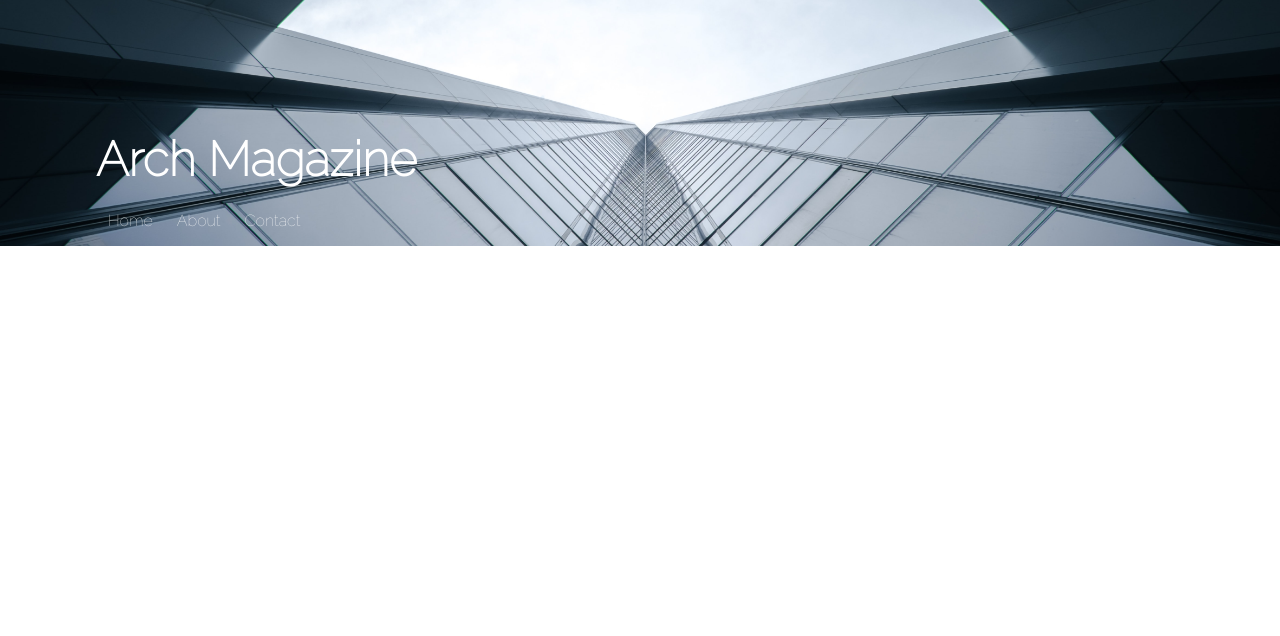
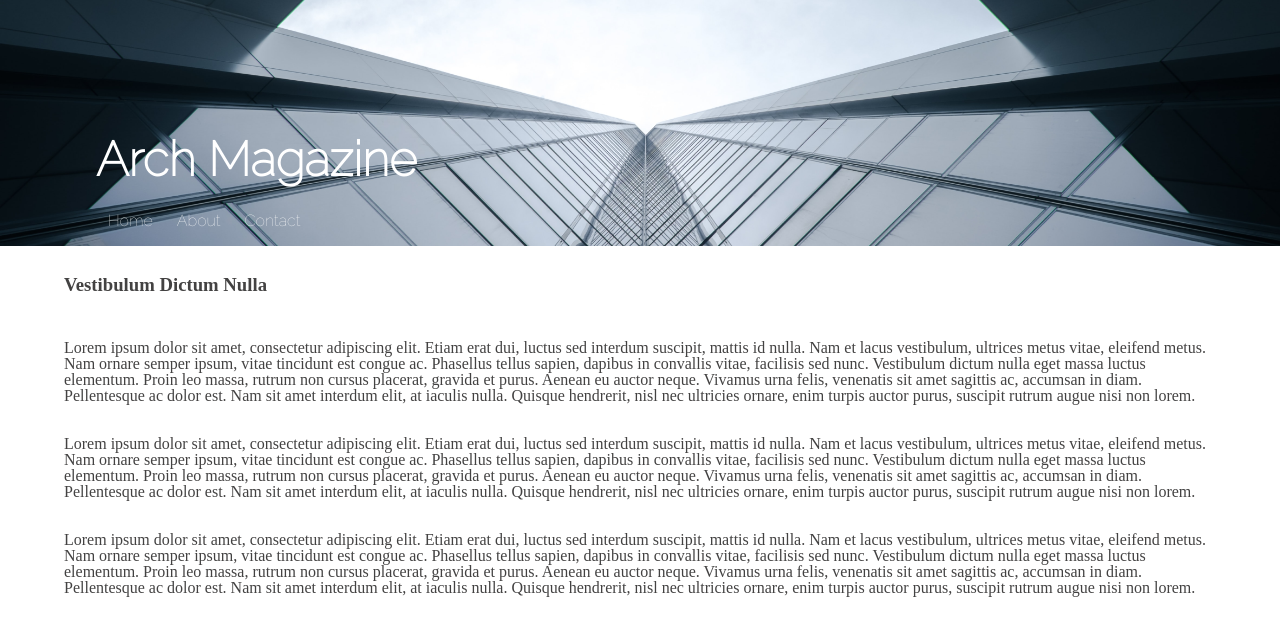
Before and after one commit to Bec91/portfolio-arch-mag, a React (Create React App) app: page / in a window 1280 px wide. Shown: the top 636 px of the page. Built offline with nearby package versions, Linux system fonts and the light colour scheme; a web font is replaced by a local one.

Commit message:
start on homepage

```diff
--- a/src/Components/Header/Header.scss
+++ b/src/Components/Header/Header.scss
@@ -3,7 +3,7 @@
 
 .header {
     @include raleway;
-    color: mobile-main-colour;
+    @include text-colour;
     display: flex;
     flex-direction: column;
     align-items: center;
--- a/src/Components/HomePage/Home.js
+++ b/src/Components/HomePage/Home.js
@@ -1,9 +1,14 @@
 import './Home.scss';
+import Paragraph from '../Paragraph/Paragraph';
 
 function Home() {
     return (
-        <>
-        </>
+        <div className="home">
+            <h3 className="home__title">Vestibulum Dictum Nulla</h3>
+            <Paragraph/>
+            <Paragraph/>
+            <Paragraph/>
+        </div>
     )
 }
 
--- a/src/Components/HomePage/Home.scss
+++ b/src/Components/HomePage/Home.scss
@@ -1,2 +1,20 @@
 @use '../../Styles/Partials/mixins' as *;
 @use '../../Styles/Partials/typography' as *;
+
+.home {
+    display: flex;
+    flex-direction: column;
+    align-items: center;
+    @include text-colour;
+    @include mukta;
+    @include tablet-breakpoint {
+        align-items: flex-start;
+    }
+    &__title {
+        padding: 1.5rem 1rem 0.5rem 1rem;
+        @include tablet-breakpoint {
+            padding: 1.75rem 4rem;
+        }
+
+    }
+}
--- /dev/null
+++ b/src/Components/Paragraph/Paragraph.js
@@ -0,0 +1,20 @@
+import './Paragraph.scss'
+
+function Paragraph() {
+    return (
+        <p className="paragraph">
+            Lorem ipsum dolor sit amet, consectetur adipiscing elit.
+            Etiam erat dui, luctus sed interdum suscipit, mattis id nulla.
+            Nam et lacus vestibulum, ultrices metus vitae, eleifend metus.
+            Nam ornare semper ipsum, vitae tincidunt est congue ac. Phasellus tellus sapien,
+            dapibus in convallis vitae, facilisis sed nunc. Vestibulum dictum nulla eget
+            massa luctus elementum. Proin leo massa, rutrum non cursus placerat, gravida et purus.
+            Aenean eu auctor neque. Vivamus urna felis, venenatis sit amet sagittis ac, accumsan in diam.
+            Pellentesque ac dolor est. Nam sit amet interdum elit, at iaculis nulla. Quisque hendrerit, nisl nec ultricies ornare,
+            enim turpis auctor purus, suscipit rutrum augue nisi non lorem.
+        </p>
+
+    )
+}
+
+export default Paragraph;
--- /dev/null
+++ b/src/Components/Paragraph/Paragraph.scss
@@ -0,0 +1,11 @@
+@use '../../Styles/Partials/mixins' as *;
+@use '../../Styles/Partials/typography' as *;
+
+.paragraph {
+    padding: 1rem;
+    line-height: 1rem;
+
+    @include tablet-breakpoint {
+        padding: 1rem 4rem;
+    }
+}
--- a/src/Styles/Partials/_mixins.scss
+++ b/src/Styles/Partials/_mixins.scss
@@ -28,10 +28,6 @@ $desktop-breakpoint: 1280px;
 
 // COLOURS
 
-@mixin main-colour {
-    background-color: #183A1D;
-}
-
-@mixin mobile-main-colour {
+@mixin text-colour {
     color: #434242;
 }
```
